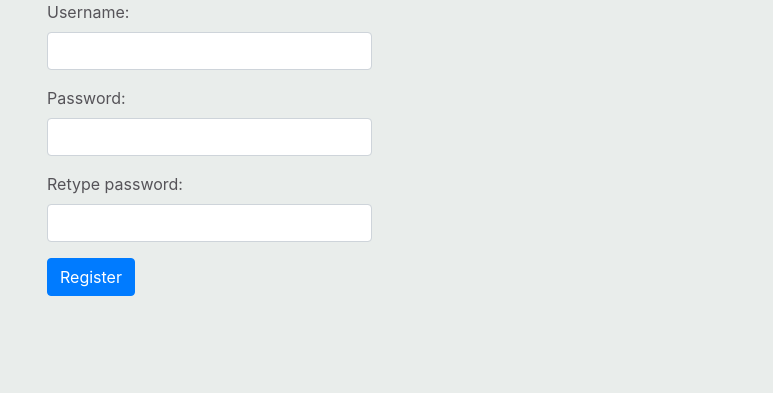
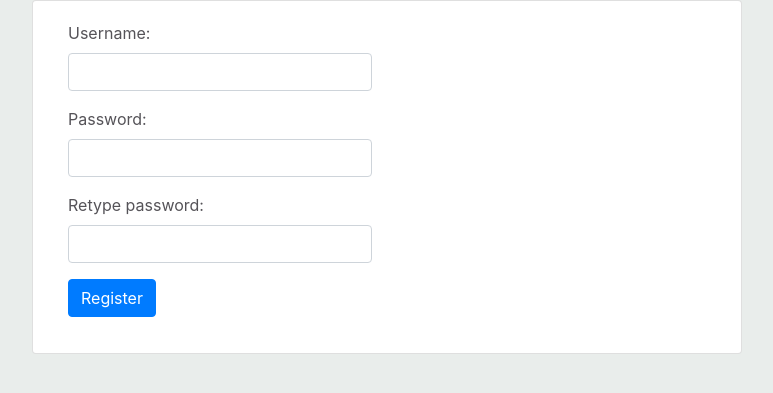
Before and after one commit to ylireetta/tsoha-harkka, a Flask app: page /register in a window 1280 px wide. Shown: the part 56-449 px from the top of the page, without its empty margins (68-841 px from the left). Run offline with Flask 3, Linux system fonts and the light colour scheme; some libraries are stand-ins or nearby versions.

Commit message:
Fine tune layout: use cards on index and register pages.

```diff
--- a/templates/index.html
+++ b/templates/index.html
@@ -6,6 +6,8 @@
 
     {% if not session.username %}
     <div class="col-8">
+        <div class="card">
+            <div class="card-body">
                 <form action="/login" method="POST">
                     <div class="form-group col-6">
                         <label for="username">Username:</label>
@@ -21,6 +23,8 @@
                     </div>
                 </form>
                 <a href="/register">Register</a>
+            </div>
+        </div>
     </div>
     {% else %}
     <div class="col-sm">
--- a/templates/register.html
+++ b/templates/register.html
@@ -4,6 +4,8 @@
 
 {% block content %}
 <div class="col-8">
+    <div class="card">
+        <div class="card-body">
             <form action="/register" method="POST">
                 <div class="form-group col-6">
                     <label for="username">Username:</label>
@@ -23,4 +25,6 @@
 
             </form>
         </div>
+    </div>
+</div>
 {% endblock %}
```
Lines whose indentation alone changed are shown as unchanged.
